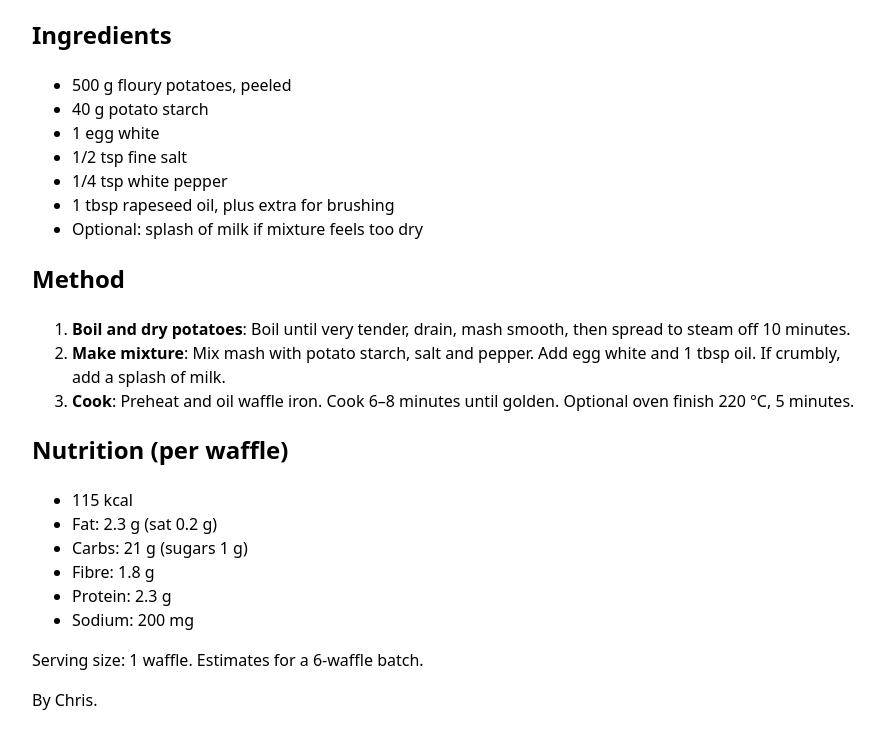
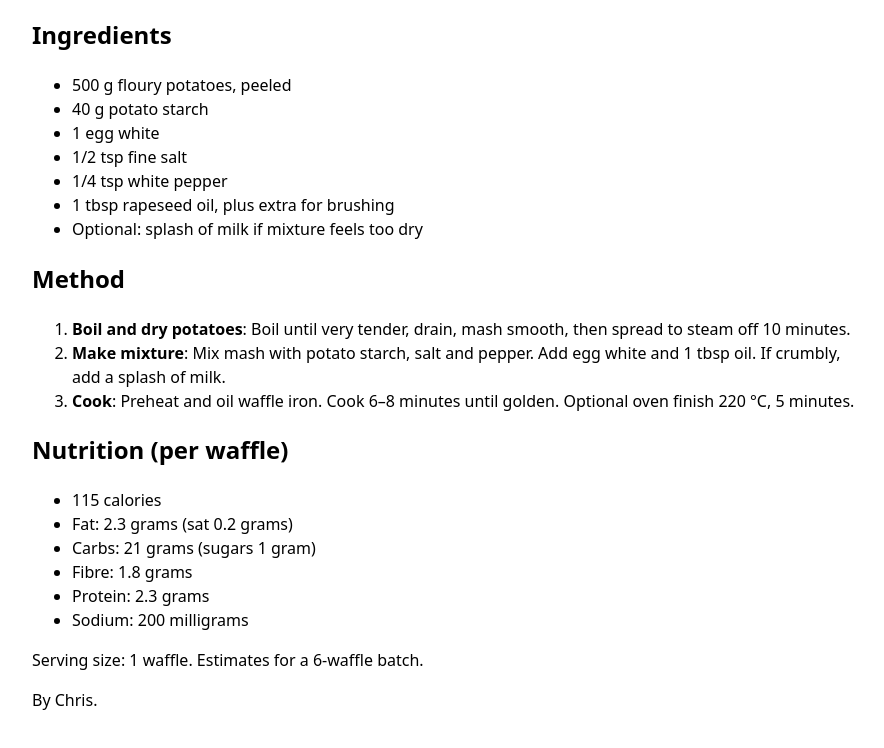
Before and after one commit to crrees/Recipes, a plain HTML site: page index.html in a window 1280 px wide. Shown: the part 1071-1819 px from the top of the page, without its empty margins (188-1072 px from the left). Drawn offline with Linux system fonts and the light colour scheme.

Commit message:
Update index.html

```diff
--- a/index.html
+++ b/index.html
@@ -61,21 +61,22 @@
       </li>
     </ol>
 
-<!-- Nutrition (per waffle). Use visible spans, not meta tags. -->
+<!-- Nutrition (per waffle). Visible values, schema.org microdata -->
 <div itemprop="nutrition" itemscope itemtype="https://schema.org/NutritionInformation">
   <h2>Nutrition (per waffle)</h2>
   <ul>
-    <li><span itemprop="calories">115 kcal</span></li>
-    <li>Fat: <span itemprop="fatContent">2.3 g</span>
-        (sat <span itemprop="saturatedFatContent">0.2 g</span>)</li>
-    <li>Carbs: <span itemprop="carbohydrateContent">21 g</span>
-        (sugars <span itemprop="sugarContent">1 g</span>)</li>
-    <li>Fibre: <span itemprop="fiberContent">1.8 g</span></li>
-    <li>Protein: <span itemprop="proteinContent">2.3 g</span></li>
-    <li>Sodium: <span itemprop="sodiumContent">200 mg</span></li>
+    <li><span itemprop="calories">115 calories</span></li>
+    <li>Fat: <span itemprop="fatContent">2.3 grams</span>
+        (sat <span itemprop="saturatedFatContent">0.2 grams</span>)</li>
+    <li>Carbs: <span itemprop="carbohydrateContent">21 grams</span>
+        (sugars <span itemprop="sugarContent">1 gram</span>)</li>
+    <li>Fibre: <span itemprop="fiberContent">1.8 grams</span></li>
+    <li>Protein: <span itemprop="proteinContent">2.3 grams</span></li>
+    <li>Sodium: <span itemprop="sodiumContent">200 milligrams</span></li>
   </ul>
   <p>Serving size: <span itemprop="servingSize">1 waffle</span>. Estimates for a 6-waffle batch.</p>
 </div>
+
 
 
     <p>By <span itemprop="author" itemscope itemtype="https://schema.org/Person"><span itemprop="name">Chris</span></span>.
```
